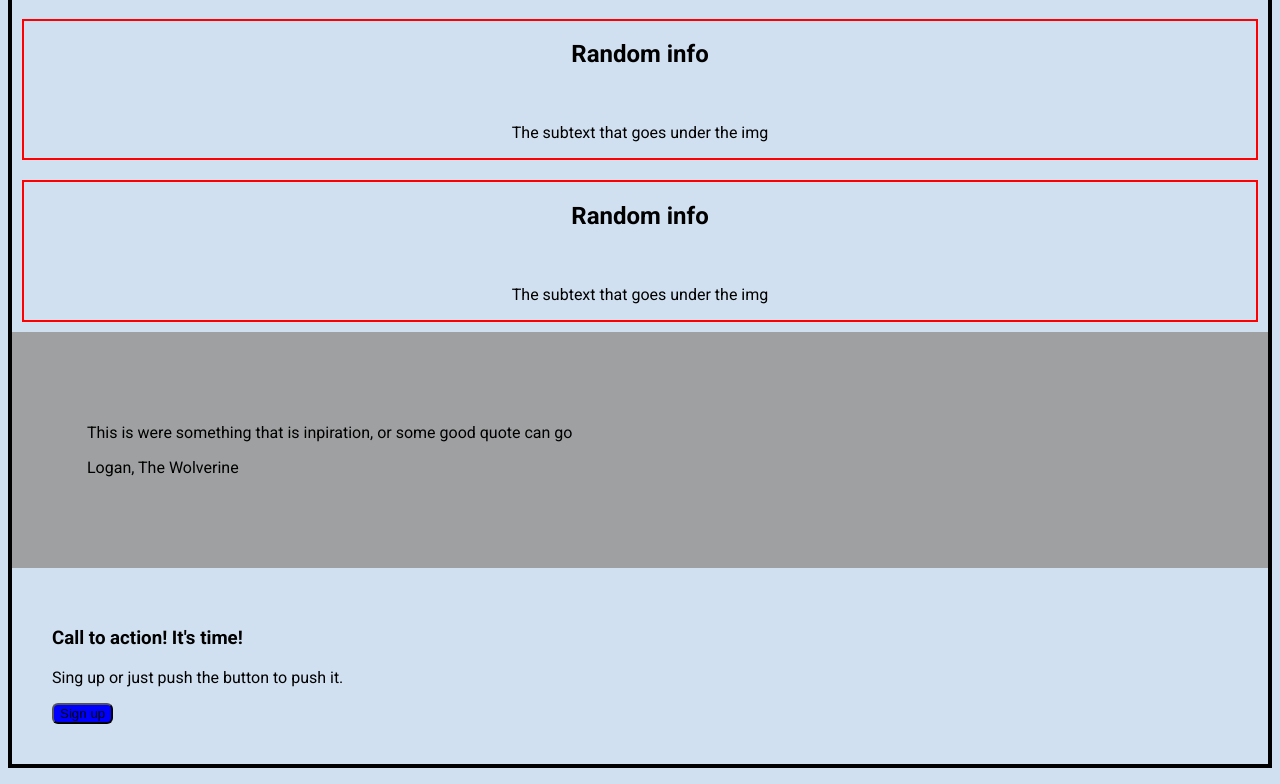
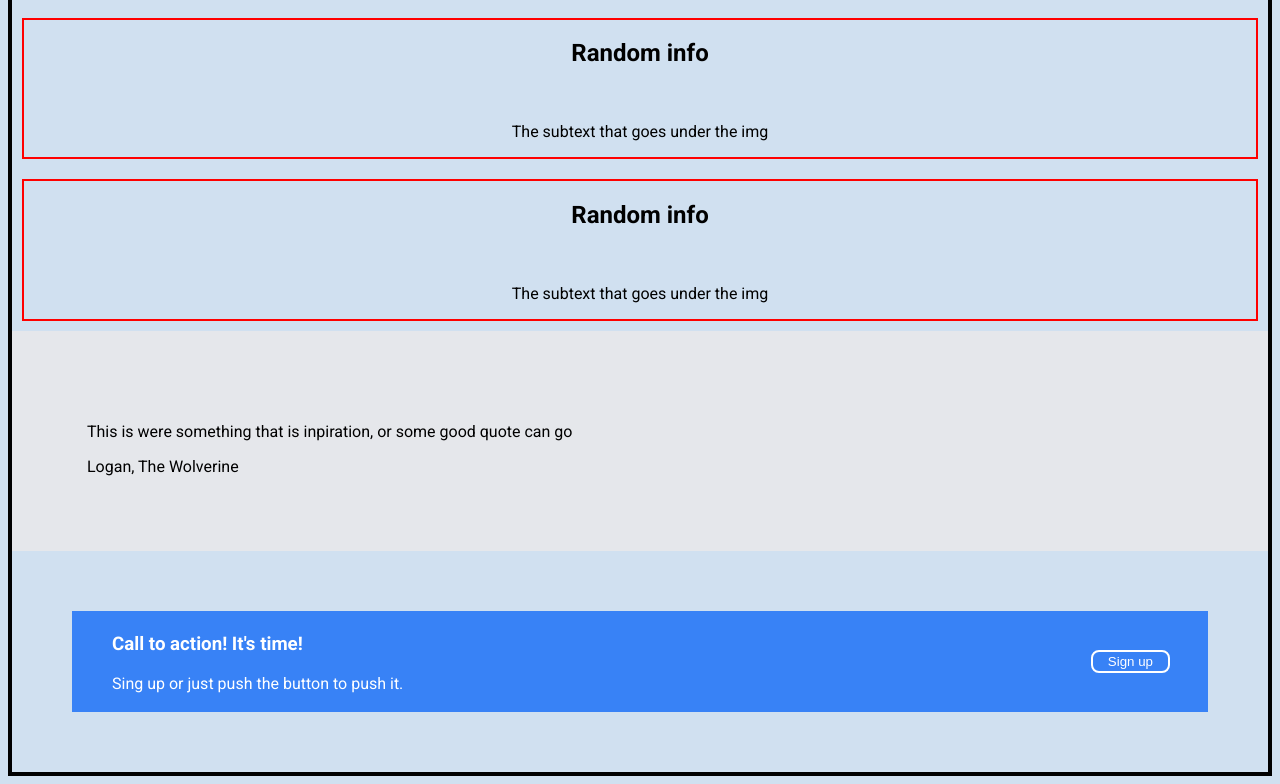
Before and after one commit to Ginx07/landing-page, a plain HTML site: page index.html in a window 1280 px wide. Shown: the part 629-1413 px from the top of the page. Drawn offline with Linux system fonts and the light colour scheme.

Commit message:
Css edits to food and quote sections

```diff
--- a/styles.css
+++ b/styles.css
@@ -11,8 +11,8 @@ body {
     display: flex;
     flex-direction: column;
     color: aliceblue;
+}
 
-}
 .header {
     display: flex;
     padding: 15px;
@@ -27,16 +27,13 @@ body {
     /* justify-content: flex-start;
     flex-shrink: 1; */
     flex-wrap: wrap;
-    flexgrow
-
 }
 
-.img {
-    max-width: fit-content;
-    min-width: min-content;
+/* .img {
 
 
-}
+
+} */
 
 .h-left {
         margin-right: auto;
@@ -60,22 +57,40 @@ body {
 
 }
 
+.img.tiles{
+    border: 10px yellow solid;
+}
+
 .right {
     border: 5px red dotted;
     display: flex;
+    flex-direction: column;
     flex-wrap: wrap;
+    justify-content: center;
+
 }
 
 .quote {
-    background-color: #9fa0a1;
+    background-color: #e5e7eb;
     /* border: 5px blue dashed; */
     padding: 75px;
+    display: flex;
+    flex-direction: column;
+}
+
+.author {
+    margin: 0;
 }
 
 .footer {
     /* background-color: blue; */
-    padding: 40px;
-    display: block;
+    padding: 3px 40px 3px 40px;
+    display: flex;
+    align-items: center;
+    justify-content: space-between;
+    margin: 60px;
+    background-color: #3882f6;
+    color: white;
 }
 
 .middle{
@@ -86,6 +101,10 @@ body {
 }
 
 button {
-    background-color: blue;
+    background-color: transparent;
     border-radius: 6px;
+    outline: 2px white solid;
+    color: white;
+    padding: 2px 15px 2px 15px;
+    border-style: none;
 }
```
Also changed, not shown: 2 other files.
